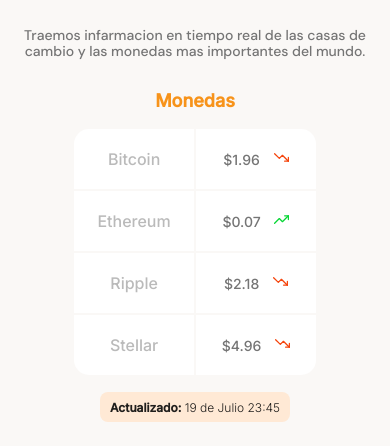
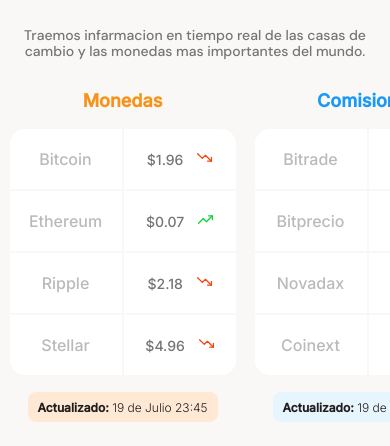
Before and after one commit to DeyvidA/proyectoCursoMobileFist, a plain HTML site: page index.html in a window 390 px wide. Shown: the part 719-1165 px from the top of the page. Drawn offline with Linux system fonts and the light colour scheme.

Commit message:
se agregaron media Queries

```diff
--- a/index.html
+++ b/index.html
@@ -6,6 +6,7 @@
     <meta name="viewport" content="width=device-width, initial-scale=1.0">
     <title>Document</title>
     <link rel="stylesheet" href="./main.css">
+    <link rel="stylesheet" href="./css/tablet.css" media="(min-width: 930px)">
     <link rel="preconnect" href="https://fonts.googleapis.com">
     <link rel="preconnect" href="https://fonts.gstatic.com" crossorigin>
     <link href="https://fonts.googleapis.com/css2?family=DM+Sans:ital,wght@0,500;0,700;1,400&family=Inter:wght@300;500&display=swap" rel="stylesheet">
--- a/main.css
+++ b/main.css
@@ -145,16 +145,26 @@ main{
     min-width: 235px;
     max-width: 500px;
     height: 360px;
-    margin: 0 auto;
+    margin: 0 5px;
     font-family: "Inter", sans-serif;
+}
+.main-tables-container{
+    display: flex;
+    height: 360px;
+    overflow-x: scroll;
+    overscroll-behavior-x: contain;
+    scroll-snap-type: proximity;
+
 }
 .main-currency-table .currency-table--title,
 .main-comision-table .comision-table--title{
+
     margin-bottom: 15px;
     font-size: 1.8rem;
     font-weight: bold;
     line-height: 2.3rem;
     color: var(--bitcoin-orange);
+
 }
 .main-comision-table .comision-table--title{
     color: var(--secondary-blue);
```
